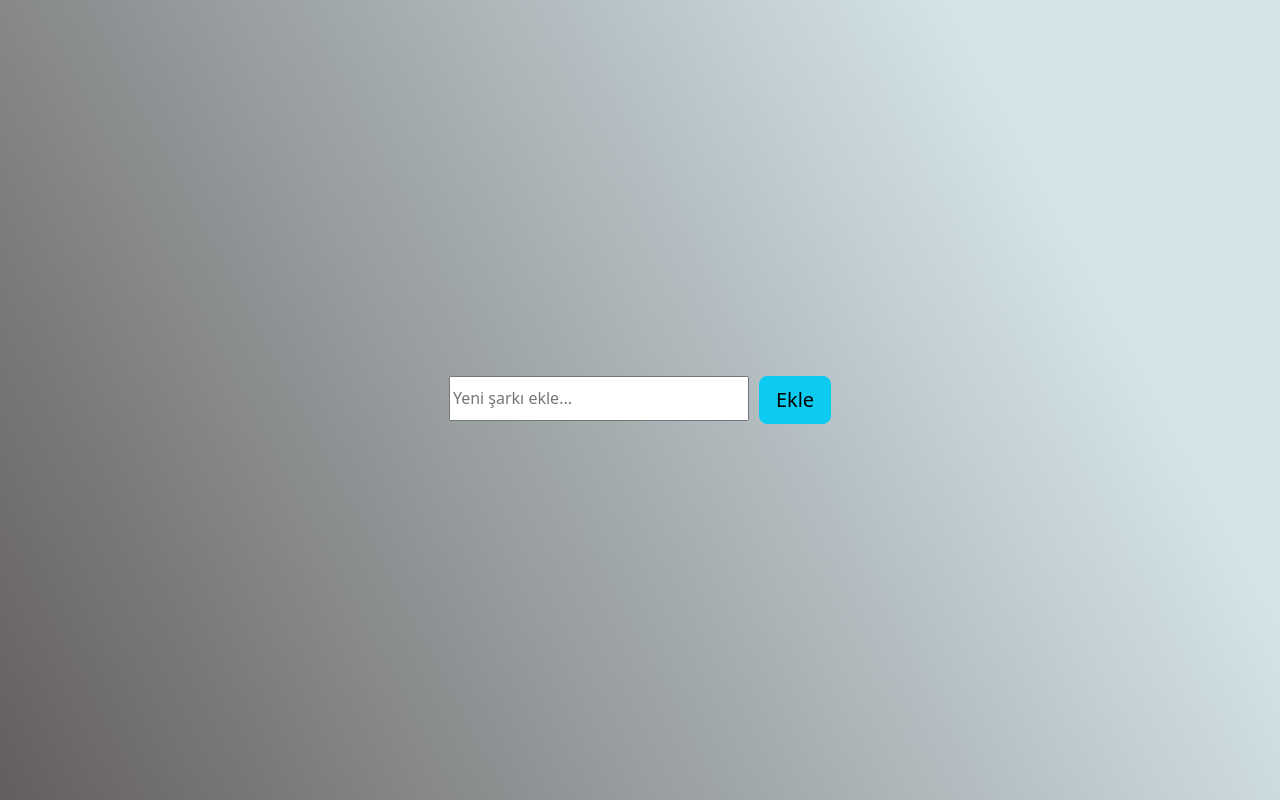
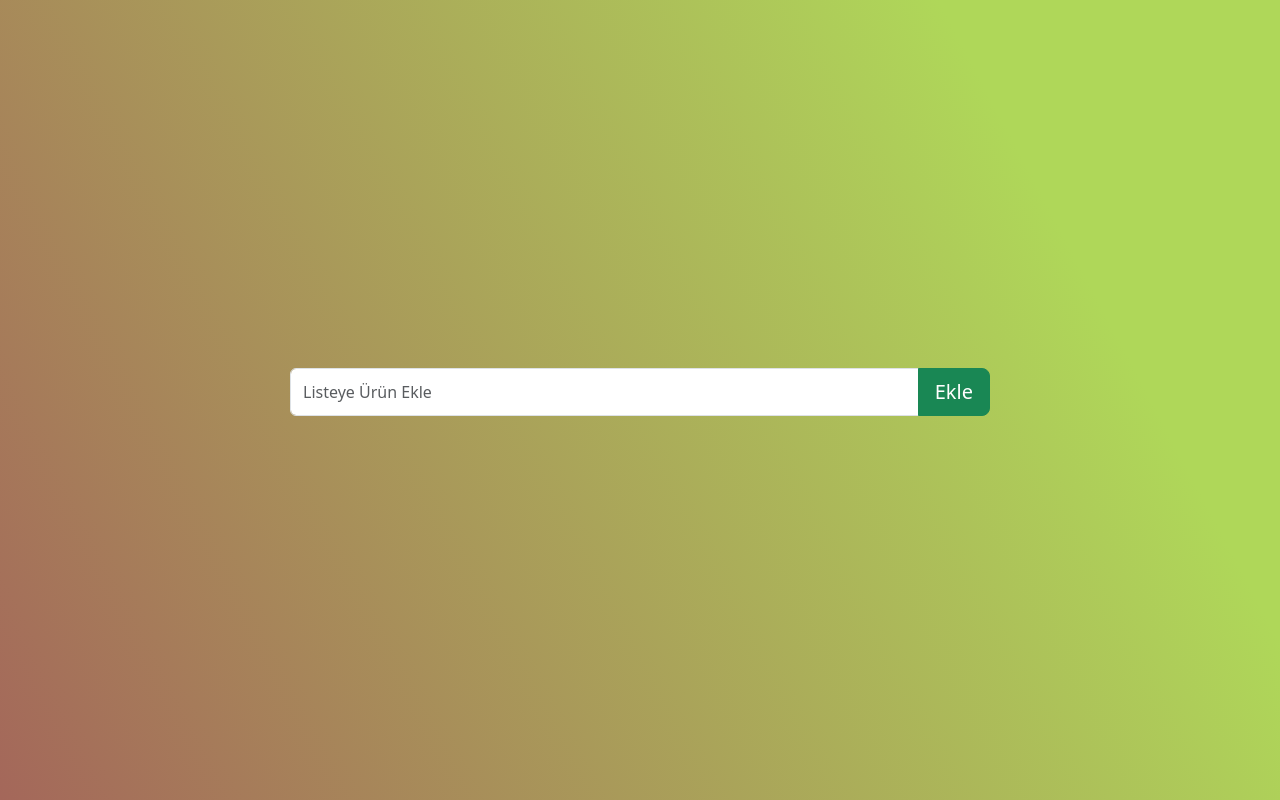
Before and after one commit to hasanbasriertekin/React-drag-drop, a React (Vite) app: page / in a window 1280 px wide. Built offline with nearby package versions, Linux system fonts and the light colour scheme.

Commit message:
drag and drop complated

```diff
--- a/src/App.tsx
+++ b/src/App.tsx
@@ -1,11 +1,10 @@
 import React, { useState, useEffect } from "react";
 import styled from "@emotion/styled";
 import { DragDropContext, Droppable, Draggable } from "react-beautiful-dnd";
-import type { Quote as QuoteType } from '../types';
-import { nanoid } from 'nanoid';
-import { Button, Modal, Form } from 'react-bootstrap';
-import "../node_modules/bootstrap/dist/css/bootstrap.min.css";
-import './App.css';
+import type { Quote as QuoteType } from '../types'
+import { nanoid } from 'nanoid'
+import { Button, Modal, Form, InputGroup } from 'react-bootstrap'
+import './App.css'
 
 const initial = Array.from({ length: 10 }, (v, k) => k).map(k => {
   const custom: QuoteType = {
@@ -17,7 +16,7 @@ const initial = Array.from({ length: 10 }, (v, k) => k).map(k => {
 });
 
 const grid = 8;
-const reorder = (list: string, startIndex :number, endIndex:number): QuoteType[] => {
+const reorder = (list, startIndex, endIndex): QuoteType[] => {
   const result: QuoteType[] = Array.from(list);
   const [removed] = result.splice(startIndex, 1);
   result.splice(endIndex, 0, removed);
@@ -64,7 +63,7 @@ function Quote({ quote, index, onEditClick }: { quote: QuoteType, index: number,
             <QuoteItem>
               {quote.content}
             </QuoteItem>
-            <Button variant="outline-light" className="edit-button" onClick={handleClick}>
+            <Button variant="outline-light fw-bold" className="edit-button" onClick={handleClick}>
               Düzenle
             </Button>
           </QuoteItemContainer>
@@ -139,19 +138,45 @@ function App() {
     handleEditClose();
   };
 
+  const handleDelete = () => {
+    const updatedQuotes = state.quotes.filter((quote) => quote.id !== editDialogTodoId);
+    setState({ quotes: updatedQuotes });
+    handleEditClose(); // Düzenleme modalini kapat
+  };
+
+
   return (
     <>
       <CenteredContainer>
-        <div className="app-container">
-          <input
-            className="input-add"
-            type="text"
+        <div className="app-container" >
+        <InputGroup className="mb-3" style={{ width: '700px' }}>
+            <Form.Control
+              placeholder="Listeye Ürün Ekle"
+              aria-label="Listeye Ürün Ekle"
+              aria-describedby="basic-addon2"
               value={newQuoteContent}
               onChange={(e) => setNewQuoteContent(e.target.value)}
-            placeholder="Yeni şarkı ekle..."
+              onKeyDown={(e) => {
+                if (e.key === 'Enter') {
+                  if (newQuoteContent.trim() === "") {
+                    return; // Boş alıntı eklenemez
+                  }
+
+                  const newQuote: QuoteType = {
+                    id: `id-${nanoid()}`,
+                    content: newQuoteContent
+                  };
+
+                  setState((prevState) => ({
+                    quotes: [...prevState.quotes, newQuote]
+                  }));
+
+                  setNewQuoteContent(""); // Input'u temizle
+                }
+              }}
             />
             <Button
-            variant="info"
+              variant="success"
               size="lg"
               onClick={() => {
                 if (newQuoteContent.trim() === "") {
@@ -169,9 +194,11 @@ function App() {
 
                 setNewQuoteContent(""); // Input'u temizle
               }}
+              id="button-addon2"
             >
               Ekle
             </Button>
+          </InputGroup>
 
           <DragDropContext onDragEnd={onDragEnd}>
             <Droppable droppableId="list">
@@ -200,6 +227,9 @@ function App() {
             <Button variant="secondary" onClick={handleEditClose}>
               İptal
             </Button>
+            <Button variant="danger" onClick={handleDelete}>
+              Sil
+            </Button>
             <Button variant="primary" onClick={handleEditSave}>
               Kaydet
             </Button>
--- a/src/index.css
+++ b/src/index.css
@@ -1,5 +1,5 @@
 body{
   background-color: #8EC5FC;
-  background-image: linear-gradient(62deg, #635e5d 0%, #d3e3e8 80%);
+  background-image: linear-gradient(62deg, #a4675a 0%, #afd759 80%);
 
 }
--- a/src/main.tsx
+++ b/src/main.tsx
@@ -1,10 +1,12 @@
 import React from 'react'
 import ReactDOM from 'react-dom/client'
 import App from './App.tsx'
+import 'bootstrap/dist/css/bootstrap.min.css'
 import './index.css'
 
+
 ReactDOM.createRoot(document.getElementById('root')!).render(
-  <React.StrictMode>
+
     <App />
-  </React.StrictMode>,
+
 )
```
Lines whose indentation alone changed are shown as unchanged.
